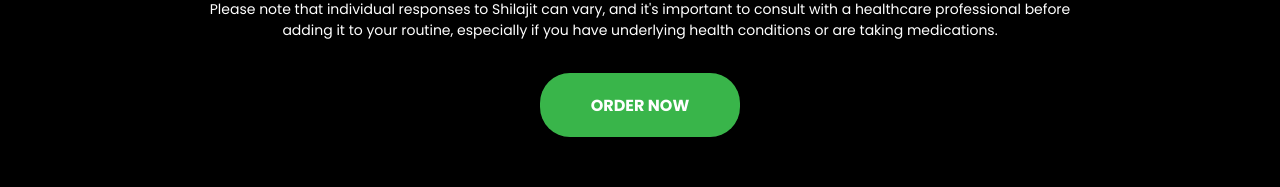
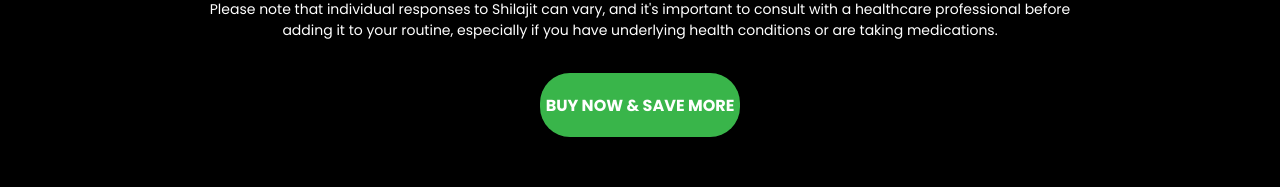
Before and after one commit to muzammil-irfan/omi-earth, a React (Vite) app: page / in a window 1280 px wide. Shown: the part 5030-5217 px from the top of the page. Built offline with nearby package versions, Linux system fonts and the light colour scheme; no server answers; what shopify-buy would draw is missing.

Commit message:
change btn txt

```diff
--- a/src/components/Product/SupportSection.tsx
+++ b/src/components/Product/SupportSection.tsx
@@ -28,7 +28,7 @@
             </Text>
           </Box>
           <Button width={{ base: "200px" }} p={8} mt={4} variant={"custom"} onClick={scrollToTop}>
-            Order Now
+            Buy Now & Save More
           </Button>
         </Stack>
         <Flex pos="absolute" top="-20" left="50%" transform="translateX(-50%)">
```
